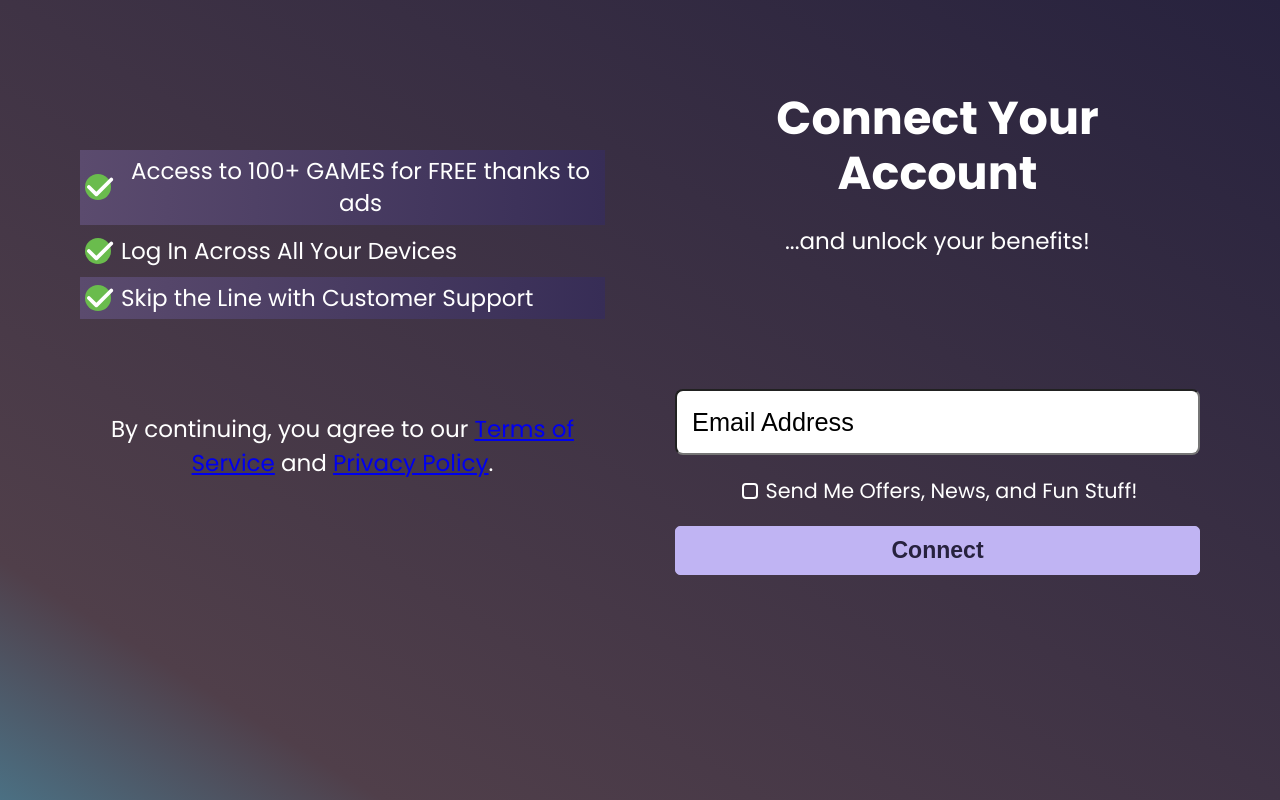
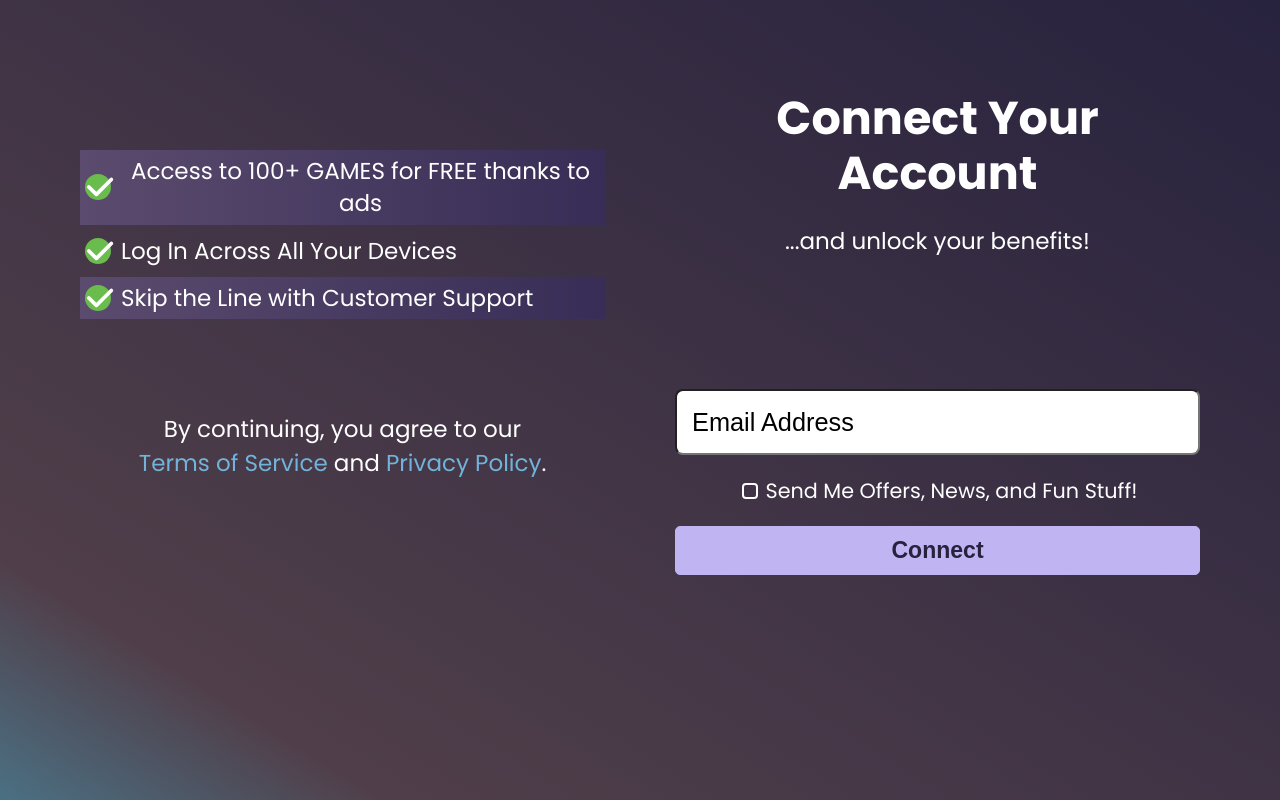
Before and after one commit to violetacf/subscription-onboarding, a React (Create React App) app: page / in a window 1280 px wide. Built offline with nearby package versions, Linux system fonts and the light colour scheme.

Commit message:
Updated legalLinks and agreementText components and added style module

```diff
--- a/src/components/AgreementText.tsx
+++ b/src/components/AgreementText.tsx
@@ -1,26 +1,38 @@
 import React from "react";
+import Button from "./Button";
+import styles from "../styles/components/FooterLegalLinksAndAgreementText.module.css";
 
 const AgreementText: React.FC = () => {
+  const openLink = () => {
+    window.open(
+      "https://company.gamehouse.com/privacy-statement",
+      "_blank",
+      "noopener,noreferrer"
+    );
+  };
+
   return (
-    <p>
+    <div className={styles.agreementTextWrapper}>
+      <p className={styles.agreementText}>
         By continuing, you agree to our{" "}
-      <a
-        href="https://company.gamehouse.com/privacy-statement"
-        target="_blank"
-        rel="noopener noreferrer"
+        <Button
+          onClick={() => openLink()}
+          variant="link"
+          className={styles.agreementLink}
         >
           Terms of Service
-      </a>
+        </Button>
         {" and "}
-      <a
-        href="https://company.gamehouse.com/privacy-statement"
-        target="_blank"
-        rel="noopener noreferrer"
+        <Button
+          onClick={() => openLink()}
+          variant="link"
+          className={styles.agreementLink}
         >
           Privacy Policy
-      </a>
+        </Button>
         .
       </p>
+    </div>
   );
 };
 
--- a/src/components/FooterLegalLinks.tsx
+++ b/src/components/FooterLegalLinks.tsx
@@ -1,31 +1,41 @@
 import React from "react";
+import Button from "./Button";
+import styles from "../styles/components/FooterLegalLinksAndAgreementText.module.css";
 
 const FooterLegalLinks: React.FC = () => {
+  const openLink = () => {
+    window.open(
+      "https://company.gamehouse.com/privacy-statement",
+      "_blank",
+      "noopener,noreferrer"
+    );
+  };
+
   return (
-    <div style={{ textAlign: "center", marginTop: "20px" }}>
-      <a
-        href="https://company.gamehouse.com/privacy-statement"
-        target="_blank"
-        rel="noopener noreferrer"
+    <div className={styles.footer}>
+      <Button
+        onClick={() => openLink()}
+        variant="link"
+        className={styles.footerLink}
       >
         Privacy Policy
-      </a>
+      </Button>
       {" | "}
-      <a
-        href="https://company.gamehouse.com/privacy-statement"
-        target="_blank"
-        rel="noopener noreferrer"
+      <Button
+        onClick={() => openLink()}
+        variant="link"
+        className={styles.footerLink}
       >
         Terms of Service
-      </a>
+      </Button>
       {" | "}
-      <a
-        href="https://company.gamehouse.com/privacy-statement"
-        target="_blank"
-        rel="noopener noreferrer"
+      <Button
+        onClick={() => openLink()}
+        variant="link"
+        className={styles.footerLink}
       >
-        Restore Purchase
-      </a>
+        Restore <span className={styles.hideOnSmall}>Purchase</span>
+      </Button>
     </div>
   );
 };
--- /dev/null
+++ b/src/styles/components/FooterLegalLinksAndAgreementText.module.css
@@ -0,0 +1,40 @@
+.footer {
+  color: var(--color-light-purple);
+  margin: 0 10px;
+  font-size: 0.9em;
+  text-align: center;
+  margin-top: 20px;
+  text-decoration: none;
+}
+
+.footer .footerLink {
+  color: var(--color-light-purple);
+  text-decoration: underline;
+  display: contents;
+}
+
+@media (max-width: 600px) {
+  .footer {
+    font-size: 0.5em;
+  }
+
+  .hideOnSmall {
+    display: none;
+  }
+}
+
+.agreementTextWrapper {
+  width: 100%;
+  text-align: center;
+}
+
+.agreementLink {
+  display: contents;
+}
+
+@media (max-width: 600px) {
+  .agreementText {
+    font-size: 0.5em;
+    gap: 2px;
+  }
+}
```
Lines whose indentation alone changed are shown as unchanged.
